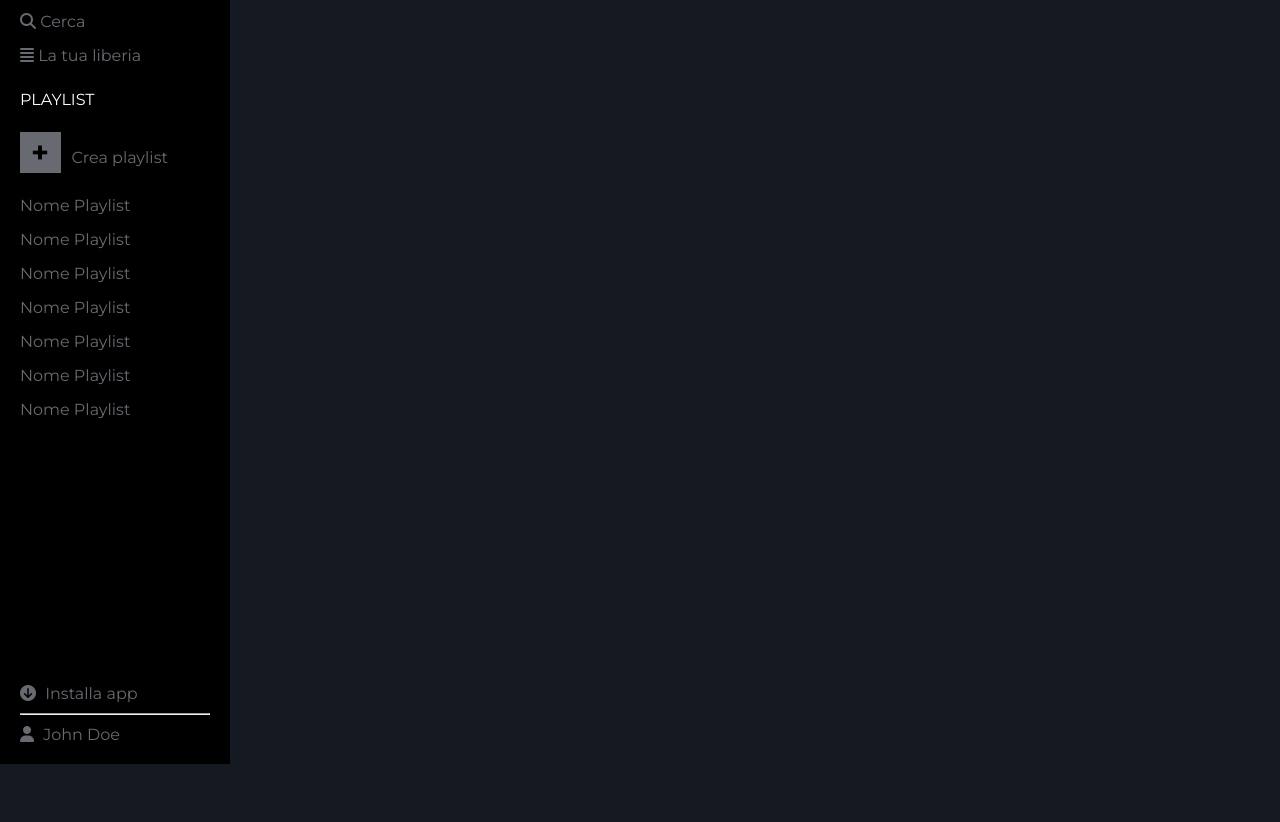
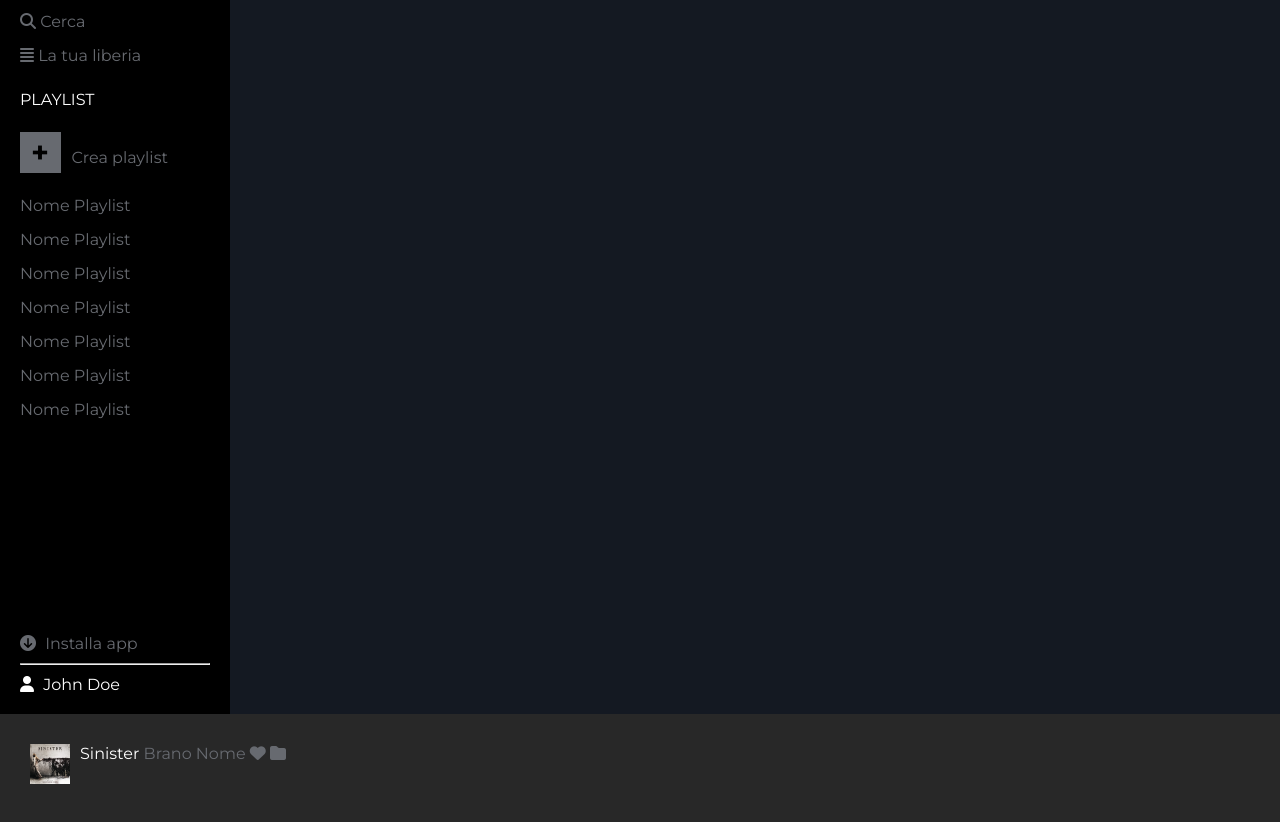
Before and after one commit to Rossiitaa/html-css-spotifyweb, a plain HTML site: page index.html in a window 1280 px wide. Shown: the part 106-928 px from the top of the page. Before the commit the page ends 870 px from the top, so only its background shows below. Drawn offline with Linux system fonts and the light colour scheme.

Commit message:
start footer

```diff
--- a/css/style.css
+++ b/css/style.css
@@ -20,10 +20,15 @@ body {
     flex-direction: column;
 }
 .end-user {
-    margin-top: 250px;
+    margin-top: 200px;
+}
+.jdoe  {
+    color: #fff;
 }
 
  /* main */
+
+ /* menu left*/
 .menu {
     width: 230px;
     height: 100%;
@@ -64,7 +69,6 @@ body {
 
 /* user */
 .user i {
-
     margin-right: 5px;
 }
 
@@ -72,11 +76,36 @@ hr {
     margin: 10px 0;
 }
 
+/* album */
+.album {
+    width: 100%;
+    height: 100%;
+}
 
 
 
 /* footer */
+footer {
+    background-color: #282828;
+    padding: 30px;
+    width: 100%;
+    height: 109px;
+}
 
+.inf-song img {
+    width: 40px;
+    float: left;
+    margin-right: 10px
+}
+.title-singer {
+    color: #fff;
+}
+.title-song {
+
+}
+.sinister {
+
+}
 
 
 
--- a/index.html
+++ b/index.html
@@ -10,6 +10,7 @@
 </head>
 <body>
     <main class="fled-d">
+        <section>
             <div class="flex-d column-dir menu">
 
                 <nav class="top-menu">
@@ -44,35 +45,45 @@
                     </ul>
                 </nav>
 
-            <nav class="end-user">
+                <nav class="fled-d end-user">
                     <span class="user flex-d column-dir">
                         <div><i class="fa-solid fa-circle-arrow-down"></i> Installa app</div>
 
                         <hr>
 
-                    <div><i class="fa-solid fa-user"></i> John Doe</div>
+                        <div class="jdoe"><i class="fa-solid fa-user"></i> John Doe</div>
                     </span>
                 </nav>
             </div>
+        </section>
+
+        <section>
+            <div class="flex-d column-dir album"></div>
+        </section>
     </main>
 
-    <!--<footer class="flex-d jc-between">
+    <footer class="flex-d jc-between">
 
         <div class="flex-d jc-between">
-            <div class="inf-song">
+            <span class="inf-song">
+
                 <img src="./img/sinister.jpeg" alt="img-song">
-                <div>
+
+                <span class="sinister">
                     <span class="title-singer">Sinister</span>
                     <span class="title-song">Brano Nome</span>
-                </div>
-                <div class="flex-d">
+                </span>
+
+                <span class="">
                     <i class="fa-solid fa-heart"></i>
                     <i class="fa-solid fa-folder"></i>
+                </span>
+
+            </span>
         </div>
-            </div>
-        </div>
-        <div class="flex-d jc-between"></div>
-        <div class="flex-d jc-between"></div>
-    </footer>  -->
+        <span class="flex-d jc-between"></span>
+        <span class="flex-d jc-between"></span>
+
+    </footer>
 </body>
 </html>
```
Lines whose indentation alone changed are shown as unchanged.
